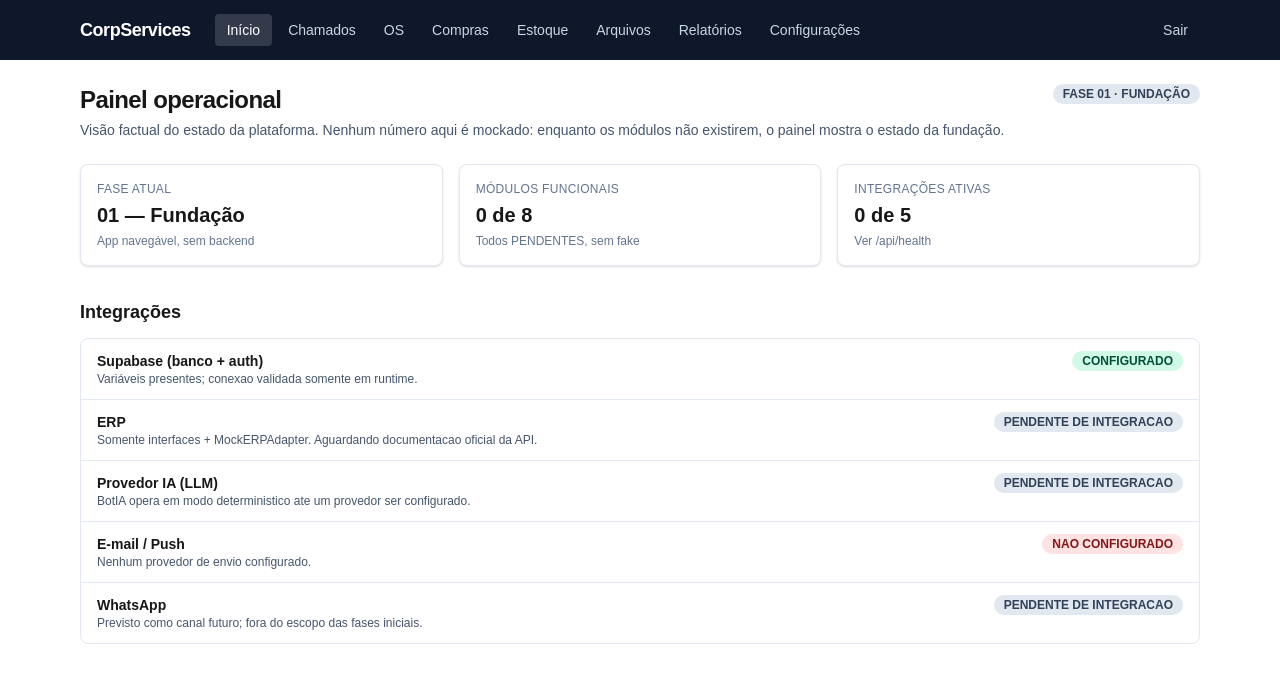
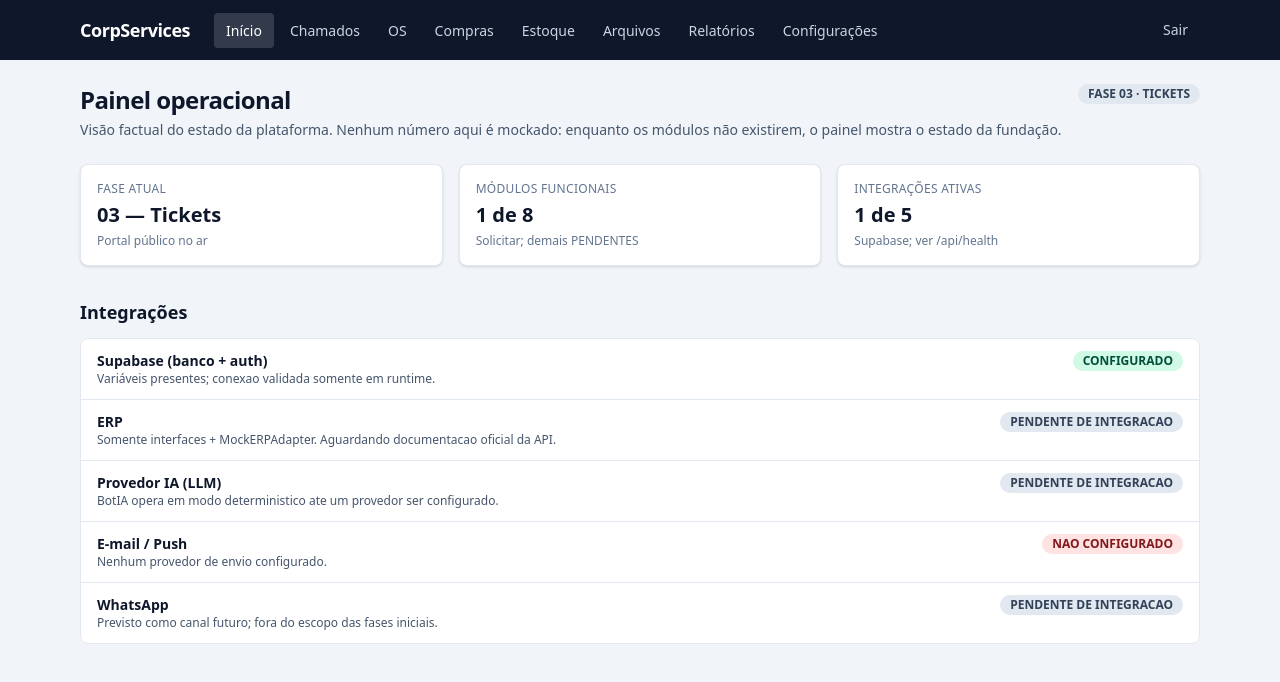
Before and after one commit to Allanlugui/corpservices, a Next.js app: page / in a window 1280 px wide. Shown: the top 682 px of the page. Built offline with nearby package versions, Linux system fonts and the light colour scheme; no server answers.

Commit message:
fix(ui): remover css sem camada que quebrava o tema + dashboard factual fase 03

```diff
--- a/src/app/globals.css
+++ b/src/app/globals.css
@@ -12,15 +12,6 @@
   --font-mono: ui-monospace, monospace;
 }
 
-@media (prefers-color-scheme: dark) {
-  :root {
-    --background: #0a0a0a;
-    --foreground: #ededed;
-  }
-}
-
-body {
-  background: var(--background);
-  color: var(--foreground);
-  font-family: Arial, Helvetica, sans-serif;
-}
+/* Nota: sem regras `body` fora de camada — em Tailwind v4, CSS sem @layer
+   vence as utilities e quebrava o tema (fundo preto, texto invisivel).
+   Cores vem das classes Tailwind. Dark-mode completo: apos as fases funcionais. */
--- a/src/app/page.tsx
+++ b/src/app/page.tsx
@@ -13,12 +13,12 @@ export default function Home() {
       <PageHeader
         title="Painel operacional"
         description="Visão factual do estado da plataforma. Nenhum número aqui é mockado: enquanto os módulos não existirem, o painel mostra o estado da fundação."
-        actions={<Badge tone="pending">FASE 01 · FUNDAÇÃO</Badge>}
+        actions={<Badge tone="pending">FASE 03 · TICKETS</Badge>}
       />
       <div className="grid grid-cols-1 gap-4 sm:grid-cols-2 lg:grid-cols-3">
-        <StatCard label="Fase atual" value="01 — Fundação" hint="App navegável, sem backend" />
-        <StatCard label="Módulos funcionais" value="0 de 8" hint="Todos PENDENTES, sem fake" />
-        <StatCard label="Integrações ativas" value="0 de 5" hint="Ver /api/health" />
+        <StatCard label="Fase atual" value="03 — Tickets" hint="Portal público no ar" />
+        <StatCard label="Módulos funcionais" value="1 de 8" hint="Solicitar; demais PENDENTES" />
+        <StatCard label="Integrações ativas" value="1 de 5" hint="Supabase; ver /api/health" />
       </div>
       <h2 className="mb-3 mt-8 text-lg font-bold">Integrações</h2>
       <ul className="divide-y divide-slate-200 rounded-lg border border-slate-200 bg-white">
```
